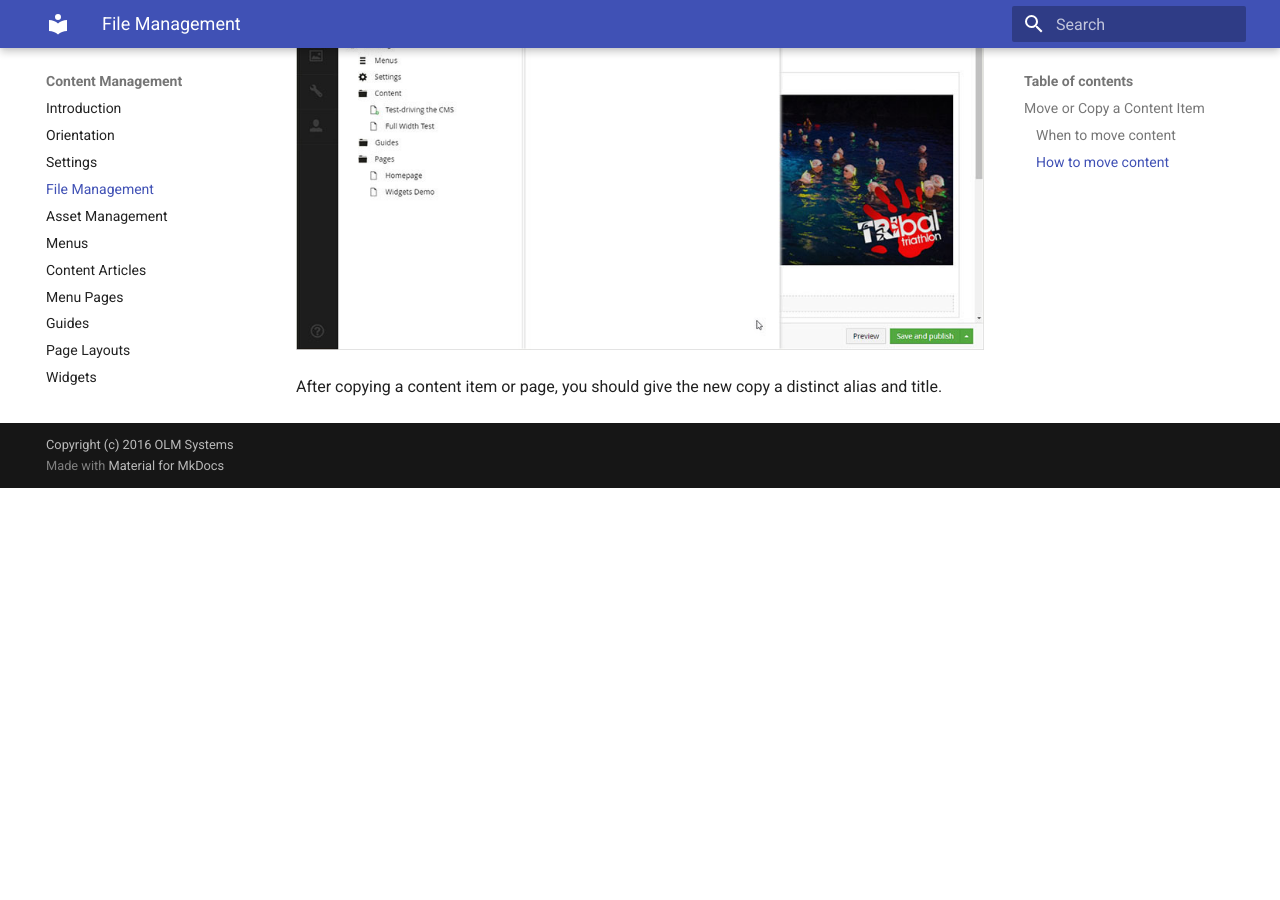
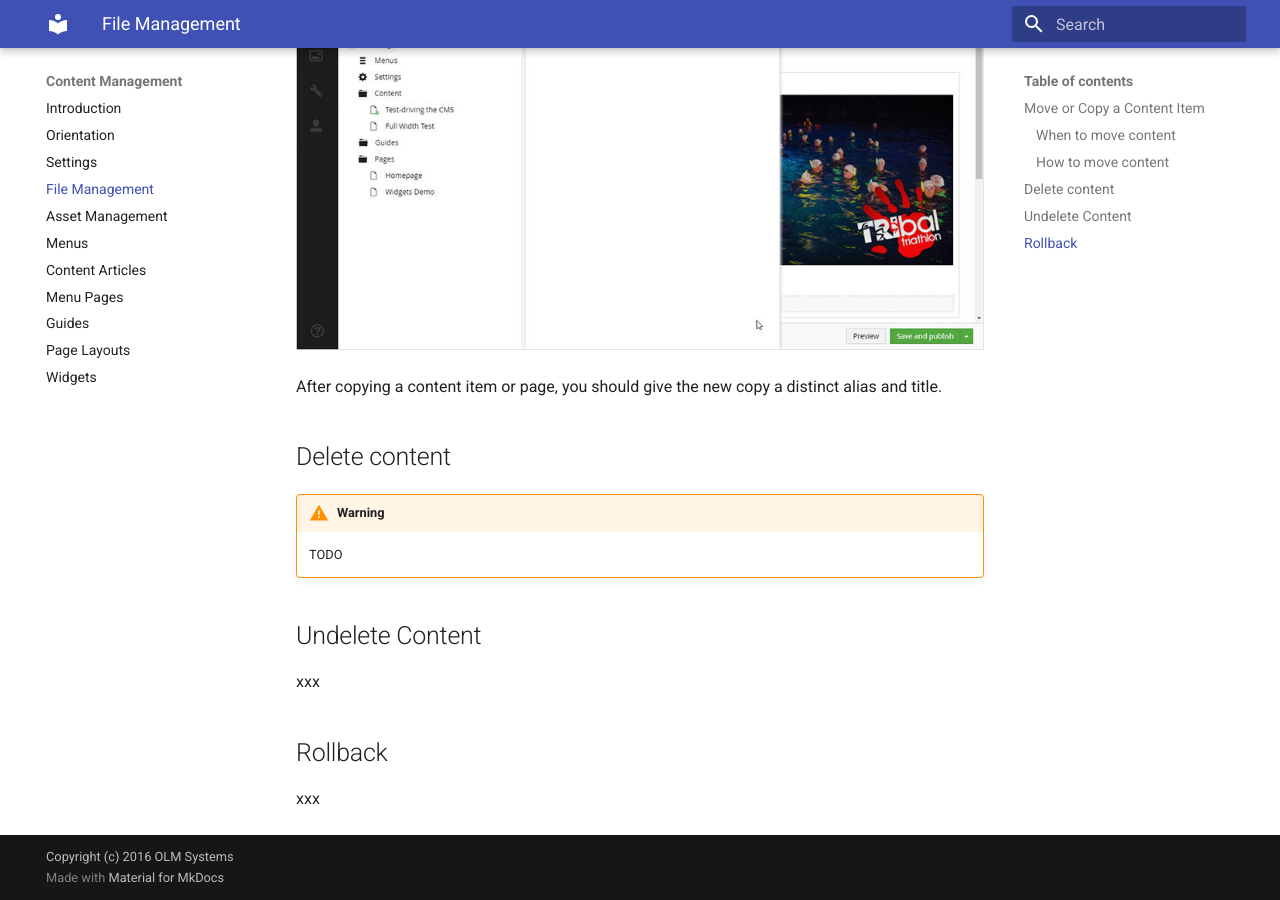
Before and after one commit to airburst/docs-cms, an MkDocs documentation site: the page built from docs/file-management/index.md, in a window 1280 px wide and 900 px high, scrolled down 1927 px. Built offline with MkDocs 1.6.1 and Material for MkDocs 9.7.7, drawn with Linux system fonts in a browser that asks for light colours; old or Windows-style settings are respelled for this version of MkDocs; before the commit the page ends 2415 px from its top, so only the background shows below that.

```diff
--- a/docs/file-management/index.md
+++ b/docs/file-management/index.md
@@ -30,3 +30,16 @@ Move and Copy are easy to use and available on all content items and folders.  Y
 ![Move complete](/file-management/move-copy-03.jpg)
 
 After copying a content item or page, you should give the new copy a distinct alias and title.
+
+## Delete content
+
+!!! warning
+    TODO
+
+## Undelete Content
+
+xxx
+
+## Rollback
+
+xxx
```
Also changed, not shown: docs/orientation/index.md (+6 -0 lines).
